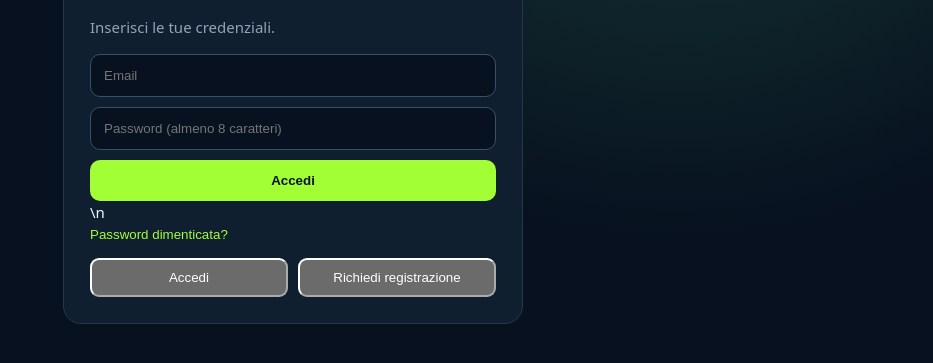
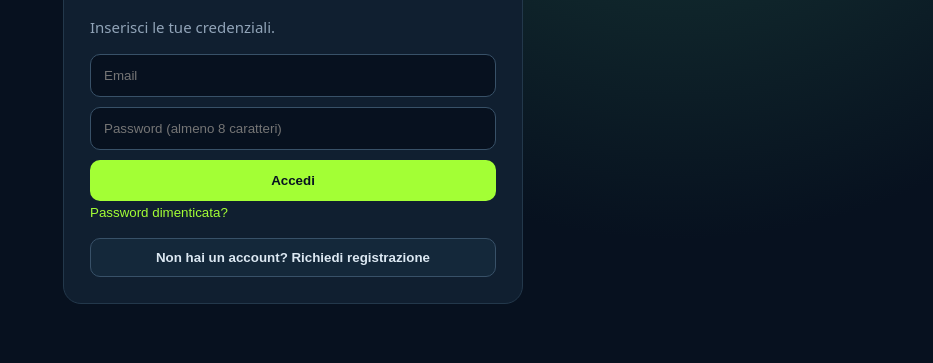
Before and after one commit to frankferra7-cyber/super-pronostici, a plain HTML site: page index.html in a window 1280 px wide. Shown: the part 185-548 px from the top of the page, without its empty margins (347-1280 px from the left). Drawn offline with nearby package versions, Linux system fonts and the light colour scheme.

Commit message:
Polish login and recovery screen layout

```diff
--- a/index.html
+++ b/index.html
@@ -25,7 +25,8 @@ footer{max-width:1100px;margin:auto;padding:0 20px 28px;color:#71869a;font-size:
 <section id="authGate" style="max-width:460px;margin:8vh auto;padding:26px;background:#101f30;border:1px solid #23384b;border-radius:18px;color:#f3f7fb">
  <div style="font-size:26px">⚽ <b>SUPER PRONOSTICI</b></div><h2 id="authTitle">Accedi o richiedi un account</h2>
  <p id="authMessage" style="color:#91a4b8">Registrati con la tua email. L’accesso sarà attivato dopo l’approvazione dell’amministratore.</p>
- <form id="authForm" style="display:grid;gap:10px"><input id="authEmail" type="email" required placeholder="Email" autocomplete="email" style="padding:13px;border-radius:10px;border:1px solid #385168;background:#07111f;color:white"><input id="authPassword" type="password" required minlength="8" placeholder="Password (almeno 8 caratteri)" autocomplete="current-password" style="padding:13px;border-radius:10px;border:1px solid #385168;background:#07111f;color:white"><button type="submit" id="authSubmit" style="padding:13px;border:0;border-radius:10px;background:#a3ff35;color:#081321;font-weight:800">Accedi</button></form>\n <button id="forgotPassword" type="button" style="display:block;background:transparent;border:0;color:#a3ff35;text-align:left;padding:4px 0;cursor:pointer">Password dimenticata?</button>
+ <form id="authForm" style="display:grid;gap:10px"><input id="authEmail" type="email" required placeholder="Email" autocomplete="email" style="padding:13px;border-radius:10px;border:1px solid #385168;background:#07111f;color:white"><input id="authPassword" type="password" required minlength="8" placeholder="Password (almeno 8 caratteri)" autocomplete="current-password" style="padding:13px;border-radius:10px;border:1px solid #385168;background:#07111f;color:white"><button type="submit" id="authSubmit" style="padding:13px;border:0;border-radius:10px;background:#a3ff35;color:#081321;font-weight:800">Accedi</button></form>
+ <button id="forgotPassword" type="button" style="display:block;background:transparent;border:0;color:#a3ff35;text-align:left;padding:4px 0;cursor:pointer">Password dimenticata?</button>
  <section id="recoveryScreen" style="display:none;margin-top:18px;padding:18px;background:#0a1725;border:1px solid #385168;border-radius:12px">
   <h2 style="margin:0 0 8px">Recupero password</h2>
   <p style="color:#91a4b8">Inserisci l’indirizzo email del tuo account. Ti invieremo un link per reimpostare la password.</p>
@@ -36,7 +37,7 @@ footer{max-width:1100px;margin:auto;padding:0 20px 28px;color:#71869a;font-size:
   <button id="recoveryBack" type="button" style="margin-top:12px;background:transparent;border:1px solid #385168;color:#dce8f2;border-radius:9px;padding:10px;cursor:pointer">← Torna ad Accedi</button>
   <p id="recoveryMessage" role="status" style="color:#91a4b8"></p>
  </section>
- <div style="display:flex;gap:10px;margin-top:12px"><button id="showLogin" type="button" style="flex:1;padding:10px;border-radius:9px">Accedi</button><button id="showSignup" type="button" style="flex:1;padding:10px;border-radius:9px">Richiedi registrazione</button></div>
+ <div style="display:flex;justify-content:center;margin-top:14px"><button id="showLogin" type="button" style="display:none;width:100%;padding:11px;border-radius:10px;border:1px solid #385168;background:#14283a;color:#dce8f2;font-weight:650;cursor:pointer">Torna ad Accedi</button><button id="showSignup" type="button" style="display:none;width:100%;padding:11px;border-radius:10px;border:1px solid #385168;background:#14283a;color:#dce8f2;font-weight:650;cursor:pointer">Non hai un account? Richiedi registrazione</button></div>
  <button id="authLogout" type="button" style="display:none;margin-top:12px;padding:10px">Esci</button>
  <div id="adminRequests" style="display:none;margin-top:18px"></div>
 </section>
@@ -133,8 +134,8 @@ function setAuthMode(mode){
  password.required=!recovery;
  document.getElementById('forgotPassword').style.display=mode==="login"?"block":"none";
  document.getElementById('recoveryBack').style.display=recovery?"block":"none";
- document.getElementById('showLogin').style.display=(recovery||reset)?"none":"block";
- document.getElementById('showSignup').style.display=(recovery||reset)?"none":"block";
+ document.getElementById('showLogin').style.display=mode==="signup"?"block":"none";
+ document.getElementById('showSignup').style.display=mode==="login"?"block":"none";
  document.getElementById('authMessage').textContent=mode==="login"?"Inserisci le tue credenziali.":mode==="signup"?"La registrazione verrà sottoposta all’approvazione dell’amministratore.":recovery?"Inserisci la tua email: ti invieremo un link per creare una nuova password.":"Inserisci una nuova password di almeno 8 caratteri.";
 }
 document.getElementById('showLogin').addEventListener('click',()=>setAuthMode("login"));
```
